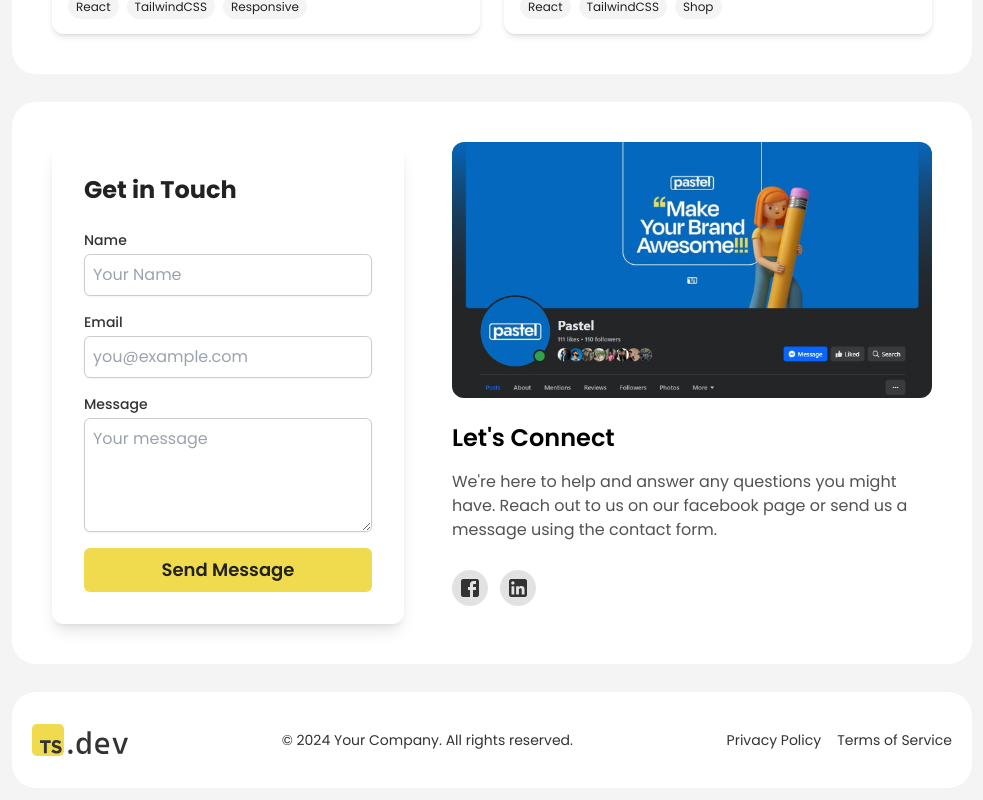
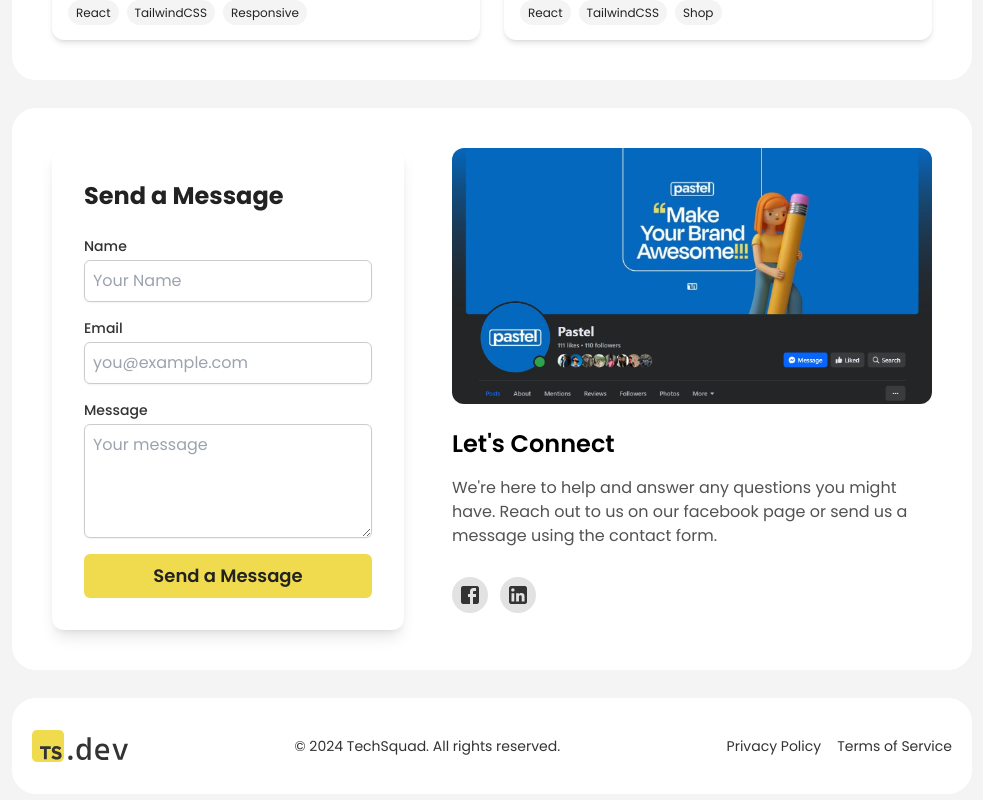
Before and after one commit to techsquaddev/ts-web-v1, a React (Vite) app in the folder frontend/: page / in a window 1280 px wide. Shown: the part 1808-2608 px from the top of the page, without its empty margins (148-1131 px from the left). Built offline with nearby package versions, Linux system fonts and the light colour scheme.

Commit message:
fix: complete translations

```diff
--- a/frontend/src/components/About.jsx
+++ b/frontend/src/components/About.jsx
@@ -11,7 +11,7 @@
       className="mt-7 p-5 bg-white dark:bg-primary rounded-3xl md:p-10"
     >
       <div className="flex flex-col lg:flex-row items-center justify-between lg:gap-20">
-        <div className="lg:w-2/5 mt-8 lg:mt-0 flex justify-end">
+        <div className="lg:w-2/5 p-5 mt-8 lg:mt-0 flex justify-end">
           <img
             src={about_light}
             alt="Modern website header image"
--- a/frontend/src/components/Contact.jsx
+++ b/frontend/src/components/Contact.jsx
@@ -1,8 +1,10 @@
+import { useTranslation } from "react-i18next";
 import { contact } from "../assets";
 import ContactForm from "./ContactForm";
 import { Facebook, LinkedIn } from "@mui/icons-material";
 
 const Contact = () => {
+  const { t } = useTranslation();
   return (
     <section
       id="contact"
@@ -19,12 +21,10 @@
             className="w-full h-64 object-cover rounded-xl mb-6"
           />
           <h2 className="text-2xl font-semibold mb-4 dark:text-white">
-            Let's Connect
+            {t("contact.contact")}
           </h2>
           <p className="text-secondary dark:text-soft-gray mb-6">
-            We're here to help and answer any questions you might have. Reach
-            out to us on our facebook page or send us a message using the
-            contact form.
+            {t("contact.description")}
           </p>
           <div className="flex space-x-3">
             <a
--- a/frontend/src/components/ContactForm.jsx
+++ b/frontend/src/components/ContactForm.jsx
@@ -1,17 +1,20 @@
 import React from "react";
+import { useTranslation } from "react-i18next";
 
 const ContactForm = () => {
+  const { t } = useTranslation();
+  const { form, name, email, message } = t("contact");
   return (
     <form className="bg-white dark:bg-[#444444] shadow-lg rounded-xl p-8">
       <h2 className="text-2xl font-bold text-black dark:text-white mb-6">
-        Get in Touch
+        {form}
       </h2>
       <div className="mb-4">
         <label
           htmlFor="name"
           className="block text-sm font-medium text-primary dark:text-soft-gray"
         >
-          Name
+          {name}
         </label>
         <input
           type="text"
@@ -25,7 +28,7 @@
           htmlFor="email"
           className="block text-sm font-medium text-primary dark:text-soft-gray"
         >
-          Email
+          {email}
         </label>
         <input
           type="email"
@@ -39,7 +42,7 @@
           htmlFor="message"
           className="block text-sm font-medium text-primary dark:text-soft-gray"
         >
-          Message
+          {message}
         </label>
         <textarea
           id="message"
@@ -52,7 +55,7 @@
         type="submit"
         className="w-full py-2 px-4 bg-accent text-lg font-semibold text-black rounded-md transition-colors duration-200 hover:bg-primary hover:text-white"
       >
-        Send Message
+        {form}
       </button>
     </form>
   );
--- a/frontend/src/components/Footer.jsx
+++ b/frontend/src/components/Footer.jsx
@@ -15,7 +15,7 @@
 
         <div className="text-center mb-2 md:mb-0">
           <p className="text-sm text-primary dark:text-white">
-            &copy; 2024 Your Company. All rights reserved.
+            &copy; 2024 TechSquad. All rights reserved.
           </p>
         </div>
 
--- a/frontend/src/components/Products.jsx
+++ b/frontend/src/components/Products.jsx
@@ -1,3 +1,4 @@
+import { useTranslation } from "react-i18next";
 import { temp1, temp3, prod1 } from "../assets";
 
 // const ProductCard = ({ product }) => {
@@ -77,11 +78,12 @@
 ];
 
 const Products = () => {
+  const { t } = useTranslation();
   return (
     <section id="products" className="mt-7">
       <div className="p-5 bg-white dark:bg-primary rounded-3xl md:p-10">
         <h2 className="text-2xl text-black dark:text-white font-bold text-center mb-8 md:text-3xl">
-          Our Products
+          {t("products.title")}
         </h2>
         <div className="grid grid-cols-1 sm:grid-cols-2 md:grid-cols-2 gap-6">
           {products.map((product, index) => (
--- a/frontend/src/utils/i18n/locales/en/home.json
+++ b/frontend/src/utils/i18n/locales/en/home.json
@@ -19,5 +19,16 @@
   },
   "templates": {
     "title": "Web Templates"
+  },
+  "products": {
+    "title": "Our Products"
+  },
+  "contact": {
+    "form": "Send a Message",
+    "name": "Name",
+    "email": "Email",
+    "message": "Message",
+    "contact": "Let's Connect",
+    "description": "We're here to help and answer any questions you might have. Reach out to us on our facebook page or send us a message using the contact form."
   }
 }
--- a/frontend/src/utils/i18n/locales/si/home.json
+++ b/frontend/src/utils/i18n/locales/si/home.json
@@ -8,16 +8,27 @@
     "contact": "සම්බන්ධ වන්න"
   },
   "header": {
-    "title": "TechSquad වෙත පිළිගන්නවා!",
-    "description": "ඔබට හොඳම අත්දැකීම ගෙන ඒම සඳහා නිර්මාණය කර ඇති අපගේ නිෂ්පාදන සහ සැකිලි සොයා ගන්න.",
+    "title": "TechSquad වෙත සාදරයෙන් පිළිගන්නවා!",
+    "description": "අප කලින් නිර්මාණය කරන ලද e-commerce වෙබ් ආකෘති ඔබට අවශ්‍ය පරිදි වෙනස් කර ගැනීමට, අපව සම්බන්ධ කරගන්න.",
     "button": "ආරම්භ කරන්න"
   },
   "about": {
     "title": "අපිත් ආධුනිකයන්!!",
-    "description": "<1>අපි විනෝදය සඳහා තොරතුරු තාක්ෂණ ව්‍යාපෘති කරන තොරතුරු තාක්ෂණ උපාධි අපේක්ෂකයින් කණ්ඩායමකි. 😇</1> තොරතුරු තාක්ෂණ ව්‍යාපෘතිවල ආරම්භකයින් වන අනෙකුත් උපාධි අපේක්ෂකයින්ට ඔවුන්ගේ ව්‍යාපෘති සාර්ථක කර ගැනීමට උපකාර කිරීමට අපි කැමතියි. අපි තවමත් ඉගෙන ගනිමින් සිටින අතර ඉක්මනින් යමක් ඉගෙන ගැනීමට හොඳම ක්‍රමය දැනුම බෙදා ගැනීම බව අපි විශ්වාස කරනවා. වැඩි විස්තර සඳහා නිතර අසන පැන පිටුවට පිවිසෙන්න.",
+    "description": "<1>අපි විනෝදය සඳහා IT projects කරන undergraduatesලා පිරිසක්. 😇</1> IT projects වල beginners ලට එයාලගෙ projects සාර්ථක කරගන්න උදව් කරන්න අපි කැමතියි. අපිත් තාම ඉගෙනගන්න ගමන් ඉන්නෙ, ඒක නිසා දෙයක් ඉගෙනගන්න තියන හොඳම විදිහ දැනුම බෙදාගැනීම කියලා අපි විශ්වාස කරනවා. වැඩි විස්තර සඳහා නිතර අසන පැන පිටුවට යන්න.",
     "button": "නිතර අසන පැන"
   },
   "templates": {
     "title": "වෙබ් ආකෘති"
+  },
+  "products": {
+    "title": "අපගේ නිෂ්පාදන"
+  },
+  "contact": {
+    "form": "පණිවිඩයක් එවන්න",
+    "name": "නම",
+    "email": "Email ලිපිනය",
+    "message": "පණිවිඩය",
+    "contact": "අපව සම්බන්ධ කරගන්න",
+    "description": "ඔබට ඇති ඕනෑම ප්‍රශ්නයකට පිළිතුරු දීමට අපි ලෑස්තියි. අපගේ ෆේස්බුක් පිටුවෙන් හෝ සම්බන්ධතා පෝරමයෙන් අපට පණිවිඩයක් එවන්න."
   }
 }
```
Also changed, not shown: frontend/src/assets/about_dark.png, frontend/src/assets/header_dark.png.
